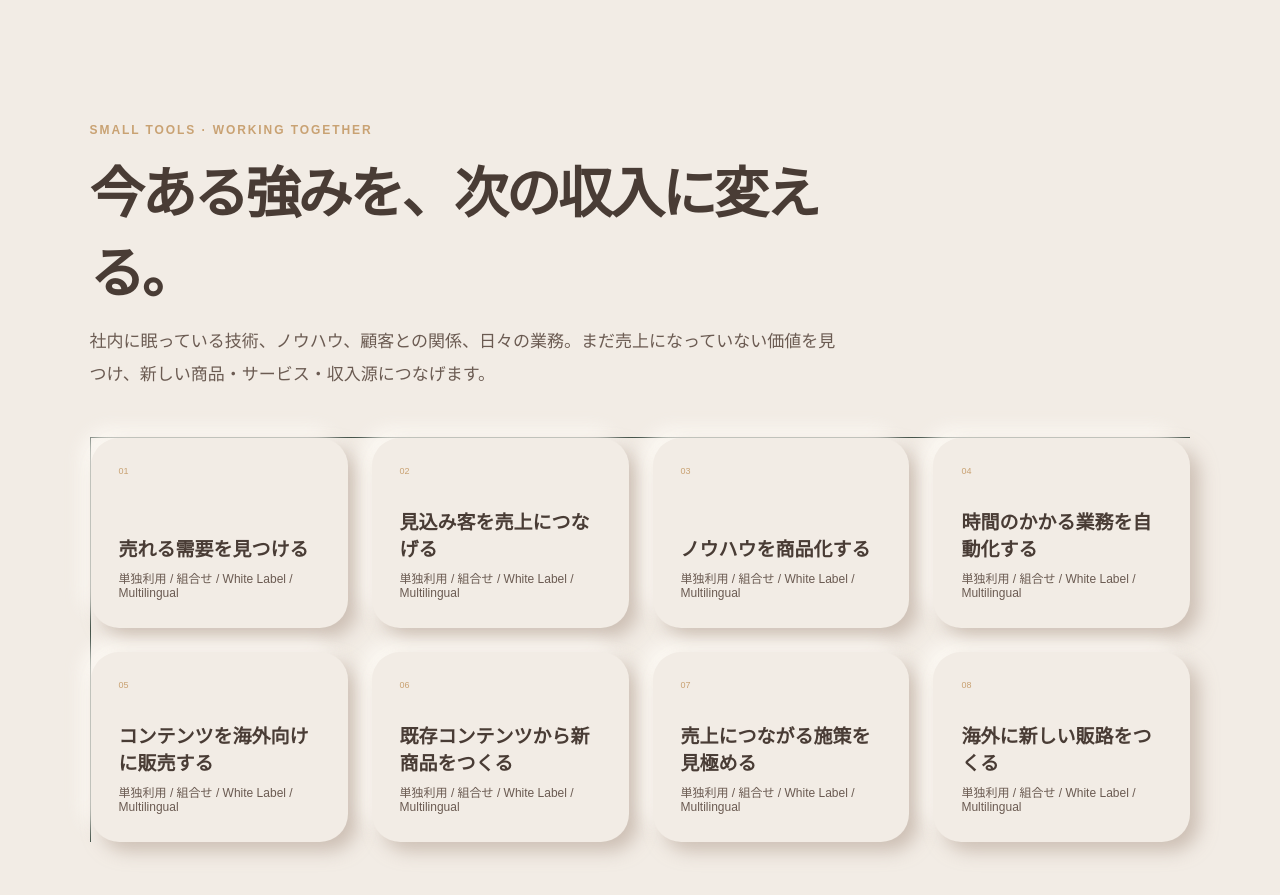
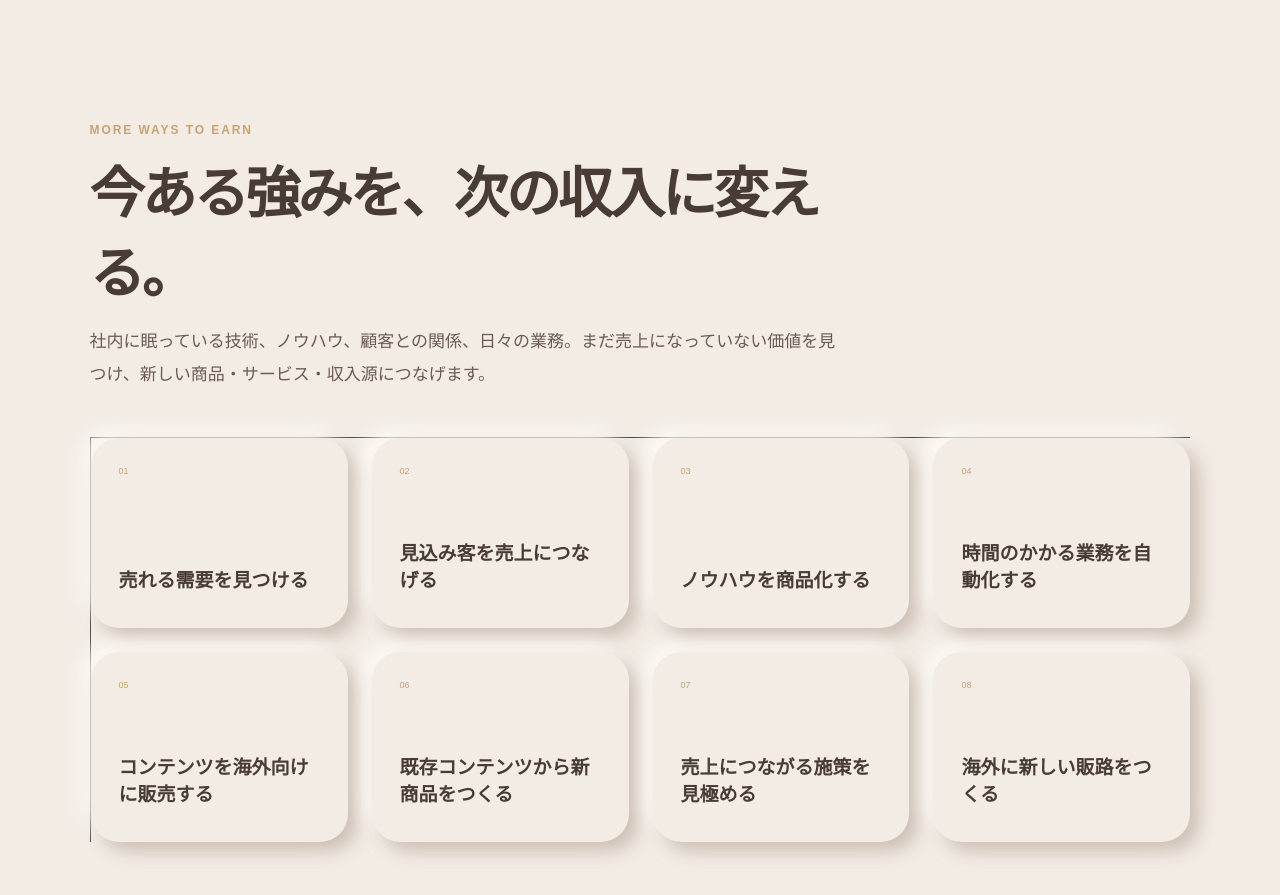
Before and after one commit to ktsuyukusa/wasando-100, a Next.js app: page / in a window 1280 px wide. Shown: the part 2060-2955 px from the top of the page. Built offline with nearby package versions, Linux system fonts and the light colour scheme.

Commit message:
Remove internal architecture language from sales section

```diff
--- a/app/page.tsx
+++ b/app/page.tsx
@@ -56,8 +56,8 @@ export default function Home() {
       </section>
 
       <section className="tools" id="tools">
-        <div className="sectionHead"><p className="eyebrow">SMALL TOOLS · WORKING TOGETHER</p><h2>{t.toolsTitle}</h2><p>{t.toolsLead}</p></div>
-        <div className="toolGrid">{t.toolExamples.map((tool, i) => <div key={tool}><small>{String(i+1).padStart(2,"0")}</small><strong>{tool}</strong><span>単独利用 / 組合せ / White Label / Multilingual</span></div>)}</div>
+        <div className="sectionHead"><p className="eyebrow">MORE WAYS TO EARN</p><h2>{t.toolsTitle}</h2><p>{t.toolsLead}</p></div>
+        <div className="toolGrid">{t.toolExamples.map((tool, i) => <div key={tool}><small>{String(i+1).padStart(2,"0")}</small><strong>{tool}</strong></div>)}</div>
       </section>
 
       <section className="closing" id="contact"><p className="eyebrow">NEXT MOVE</p><h2>{t.closing}</h2><p>{t.closingText}</p><a className="primary" href="mailto:contact@wasando.com">{t.consult} <b>→</b></a></section>
```
